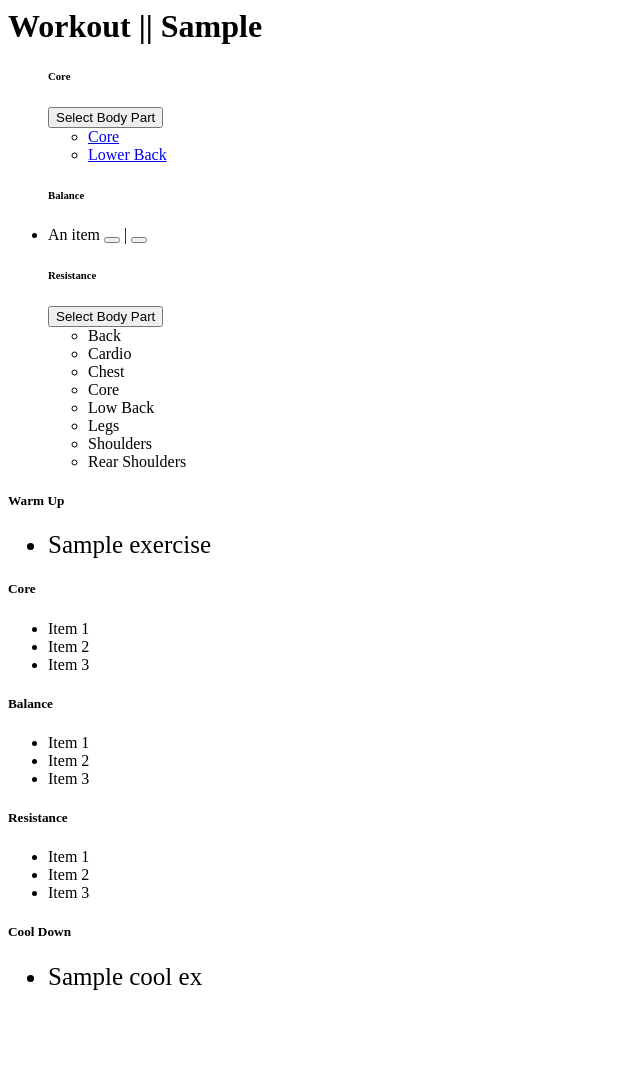
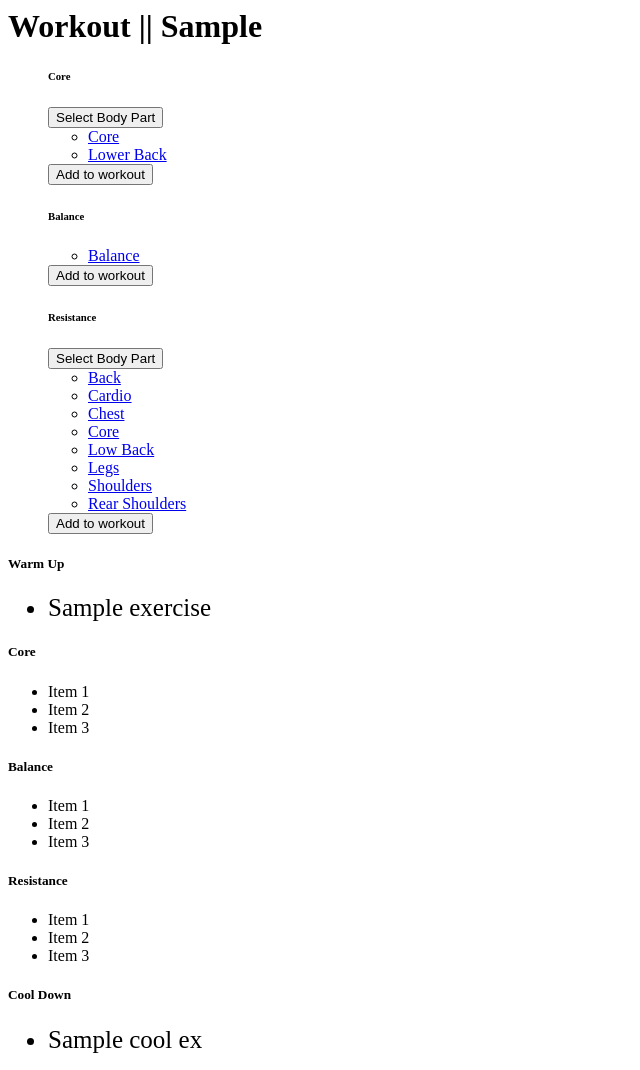
Before and after one commit to austinwilson1296/flask_fit_api, a Flask app: template templates/partials/wtemps/Beginner1.html in a window 1280 px wide. Shown: the whole page, without its empty margins (0-640 px from the left). Before the commit the page ends 990 px from the top, so only its background shows below. Run offline with Flask 3, Linux system fonts and the light colour scheme; the template is opened without the code that fills it: most values are stand-ins (such as "Sample title", 1, 10 or a date in 2020).

Commit message:
dynamically generated exercises

```diff
--- a/templates/partials/wtemps/Beginner1.html
+++ b/templates/partials/wtemps/Beginner1.html
@@ -7,46 +7,105 @@
 
             <!-- Core Section -->
             <h6>Core</h6>
+            <form hx-post="/workout/add-to-list" hx-target="#core-list" hx-swap="beforeend">
                 <div class="dropdown">
                     <button class="btn btn-secondary dropdown-toggle" type="button" id="core" data-bs-toggle="dropdown" aria-expanded="false">
                         Select Body Part
                     </button>
                     <ul class="dropdown-menu" aria-labelledby="core">
-                      <li><a class="dropdown-item" href="#" hx-get="/select-category?category=Core" hx-target="#core-exercises">Core</a></li>
-                      <li><a class="dropdown-item" href="#" hx-get="/select-category?category=Lower Back" hx-target="#core-exercises">Lower Back</a></li>
+                        <li>
+                            <a class="dropdown-item"
+                            href="#"
+                            hx-get="/workout/select-category?name=Beginner1&subcategory=CORE"
+                            hx-target="#core-exercises"
+                            hx-trigger="click"
+                            hx-vals='{"category_name": "Beginner1", "subcategory": "CORE"}'
+                            onclick="updateHiddenInputs('Beginner1', 'CORE')">
+                            Core
+                            </a>
+                        </li>
+                        <li>
+                            <a class="dropdown-item"
+                            href="#"
+                            hx-get="/workout/select-category?name=Lower_back&subcategory=LOWER_BACK"
+                            hx-target="#core-exercises"
+                            hx-trigger="click"
+                            hx-vals='{"category_name": "Lower_back", "subcategory": "LOWER_BACK"}'
+                            onclick="updateHiddenInputs('Lower_back', 'LOWER_BACK')">
+                            Lower Back
+                            </a>
+                        </li>
                     </ul>
                 </div>
+
+                <!-- Hidden inputs for form submission -->
+                <input type="hidden" name="category_name" id="category_name" value="">
+                <input type="hidden" name="subcategory" id="subcategory" value="">
+
                 <div id="core-exercises">
                     <!-- Core exercises will load here -->
                 </div>
 
+                <button type="submit" class="btn btn-primary">Add to workout</button>
+            </form>
+
             <!-- Balance Section -->
             <h6>Balance</h6>
-                <li class="list-group-item">An item
-                    <button class="btn btn-primary btn-sm"><i class="fa-solid fa-plus fa-2xl" style="color: white;"></i></button> |
-                    <button class="btn btn-primary btn-sm"><i class="fa-solid fa-forward-step fa-2xl" style="color: white;"></i></button>
+            <form hx-post="/workout/add-to-list" hx-target="#balance-list" hx-swap="beforeend">
+                <ul>
+                    <li>
+                        <a class="item"
+                        href="#"
+                        hx-get="/workout/select-category?name=Leg_stable&subcategory=BALANCE"
+                        hx-target="#balance-exercises"
+                        hx-trigger="click"
+                        hx-vals='{"category_name": "Leg_stable", "subcategory": "BALANCE"}'
+                        onclick="updateHiddenInputs('Leg_stable', 'BALANCE')">
+                        Balance
+                        </a>
                     </li>
+                </ul>
+
+                <!-- Hidden inputs to hold selected values -->
+                <input type="hidden" name="category_name" id="balance_category_name" value="">
+                <input type="hidden" name="subcategory" id="balance_subcategory" value="">
+
+                <div id="balance-exercises">
+                    <!-- Balance exercises will load here -->
+                </div>
+
+                <button type="submit" class="btn btn-primary">Add to workout</button>
+            </form>
 
             <!-- Resistance Section -->
             <h6>Resistance</h6>
+            <form hx-post="/workout/add-to-list" hx-target="#resistance-list" hx-swap="beforeend">
                 <div class="dropdown">
                     <button class="btn btn-secondary dropdown-toggle" type="button" id="resistance" data-bs-toggle="dropdown" aria-expanded="false">
                         Select Body Part
                     </button>
                     <ul class="dropdown-menu" aria-labelledby="resistance">
-                        <li><a class="dropdown-item"  hx-get="/select-category?category=Back" hx-target="#resistance-exercises">Back</a></li>
-                        <li><a class="dropdown-item"  hx-get="/select-category?category=Cardio" hx-target="#resistance-exercises">Cardio</a></li>
-                        <li><a class="dropdown-item"  hx-get="/select-category?category=Chest" hx-target="#resistance-exercises">Chest</a></li>
-                        <li><a class="dropdown-item"  hx-get="/select-category?category=Core" hx-target="#resistance-exercises">Core</a></li>
-                        <li><a class="dropdown-item"  hx-get="/select-category?category=Low Back" hx-target="#resistance-exercises">Low Back</a></li>
-                        <li><a class="dropdown-item"  hx-get="/select-category?category=Legs" hx-target="#resistance-exercises">Legs</a></li>
-                        <li><a class="dropdown-item"  hx-get="/select-category?category=Shoulders" hx-target="#resistance-exercises">Shoulders</a></li>
-                        <li><a class="dropdown-item"  hx-get="/select-category?category=Rear Shoulders" hx-target="#resistance-exercises">Rear Shoulders</a></li>
+                        <li><a class="dropdown-item" href="#" hx-get="/workout/select-category?subcategory=BACK" hx-target="#resistance-exercises" hx-vals='{"category_name": "Resistance", "subcategory": "BACK"}' onclick="updateHiddenInputs('Resistance', 'BACK')">Back</a></li>
+                        <li><a class="dropdown-item" href="#" hx-get="/workout/select-category?subcategory=Cardio" hx-target="#resistance-exercises" hx-vals='{"category_name": "Resistance", "subcategory": "Cardio"}' onclick="updateHiddenInputs('Resistance', 'Cardio')">Cardio</a></li>
+                        <li><a class="dropdown-item" href="#" hx-get="/workout/select-category?subcategory=CHEST" hx-target="#resistance-exercises" hx-vals='{"category_name": "Resistance", "subcategory": "CHEST"}' onclick="updateHiddenInputs('Resistance', 'CHEST')">Chest</a></li>
+                        <li><a class="dropdown-item" href="#" hx-get="/workout/select-category?subcategory=CORE" hx-target="#resistance-exercises" hx-vals='{"category_name": "Resistance", "subcategory": "CORE"}' onclick="updateHiddenInputs('Resistance', 'CORE')">Core</a></li>
+                        <li><a class="dropdown-item" href="#" hx-get="/workout/select-category?subcategory=LOWER_BACK" hx-target="#resistance-exercises" hx-vals='{"category_name": "Resistance", "subcategory": "LOWER_BACK"}' onclick="updateHiddenInputs('Resistance', 'LOWER_BACK')">Low Back</a></li>
+                        <li><a class="dropdown-item" href="#" hx-get="/workout/select-category?subcategory=LEGS" hx-target="#resistance-exercises" hx-vals='{"category_name": "Resistance", "subcategory": "LEGS"}' onclick="updateHiddenInputs('Resistance', 'LEGS')">Legs</a></li>
+                        <li><a class="dropdown-item" href="#" hx-get="/workout/select-category?name=Shoulders&subcategory=ARMS" hx-target="#resistance-exercises" hx-vals='{"category_name": "Resistance", "subcategory": "Shoulders"}' onclick="updateHiddenInputs('Resistance', 'Shoulders')">Shoulders</a></li>
+                        <li><a class="dropdown-item" href="#" hx-get="/workout/select-category?name=Rear_shoulders&subcategory=ARMS" hx-target="#resistance-exercises" hx-vals='{"category_name": "Resistance", "subcategory": "Rear_shoulders"}' onclick="updateHiddenInputs('Resistance', 'Rear_shoulders')">Rear Shoulders</a></li>
                     </ul>
                 </div>
+
+                <!-- Hidden inputs to hold selected values -->
+                <input type="hidden" name="category_name" id="resistance_category_name" value="">
+                <input type="hidden" name="subcategory" id="resistance_subcategory" value="">
+
                 <div id="resistance-exercises">
                     <!-- Resistance exercises will load here -->
                 </div>
+
+                <button type="submit" class="btn btn-primary">Add to workout</button>
+            </form>
             </ul>
         </div>
     </div>
@@ -66,7 +125,7 @@
         <div class="col-4">
             <div class="container">
                 <h5>Core</h5>
-                <ul class="list-group">
+                <ul class="list-group" id="core-list">
                     <li class="list-group-item">Item 1</li>
                     <li class="list-group-item">Item 2</li>
                     <li class="list-group-item">Item 3</li>
@@ -74,7 +133,7 @@
             </div>
             <div class="container">
                 <h5>Balance</h5>
-                <ul class="list-group">
+                <ul class="list-group" id="balance-list">
                     <li class="list-group-item">Item 1</li>
                     <li class="list-group-item">Item 2</li>
                     <li class="list-group-item">Item 3</li>
@@ -82,7 +141,7 @@
             </div>
             <div class="container">
                 <h5>Resistance</h5>
-                <ul class="list-group">
+                <ul class="list-group" id="resistance-list">
                     <li class="list-group-item">Item 1</li>
                     <li class="list-group-item">Item 2</li>
                     <li class="list-group-item">Item 3</li>
@@ -101,3 +160,18 @@
         </div>
     </div>
 </div>
+
+<script>
+    function updateHiddenInputs(category, subcategory) {
+        // Update hidden input values with the selected category and subcategory
+        document.getElementById("category_name").value = category;
+        document.getElementById("subcategory").value = subcategory;
+
+        // You can repeat this for the other categories as well (balance, resistance, etc.)
+        document.getElementById("balance_category_name").value = category;
+        document.getElementById("balance_subcategory").value = subcategory;
+
+        document.getElementById("resistance_category_name").value = category;
+        document.getElementById("resistance_subcategory").value = subcategory;
+    }
+</script>
```
Also changed, not shown: routes/workout_gen.py (+37 -26 lines). Lines whose indentation alone changed are shown as unchanged.
